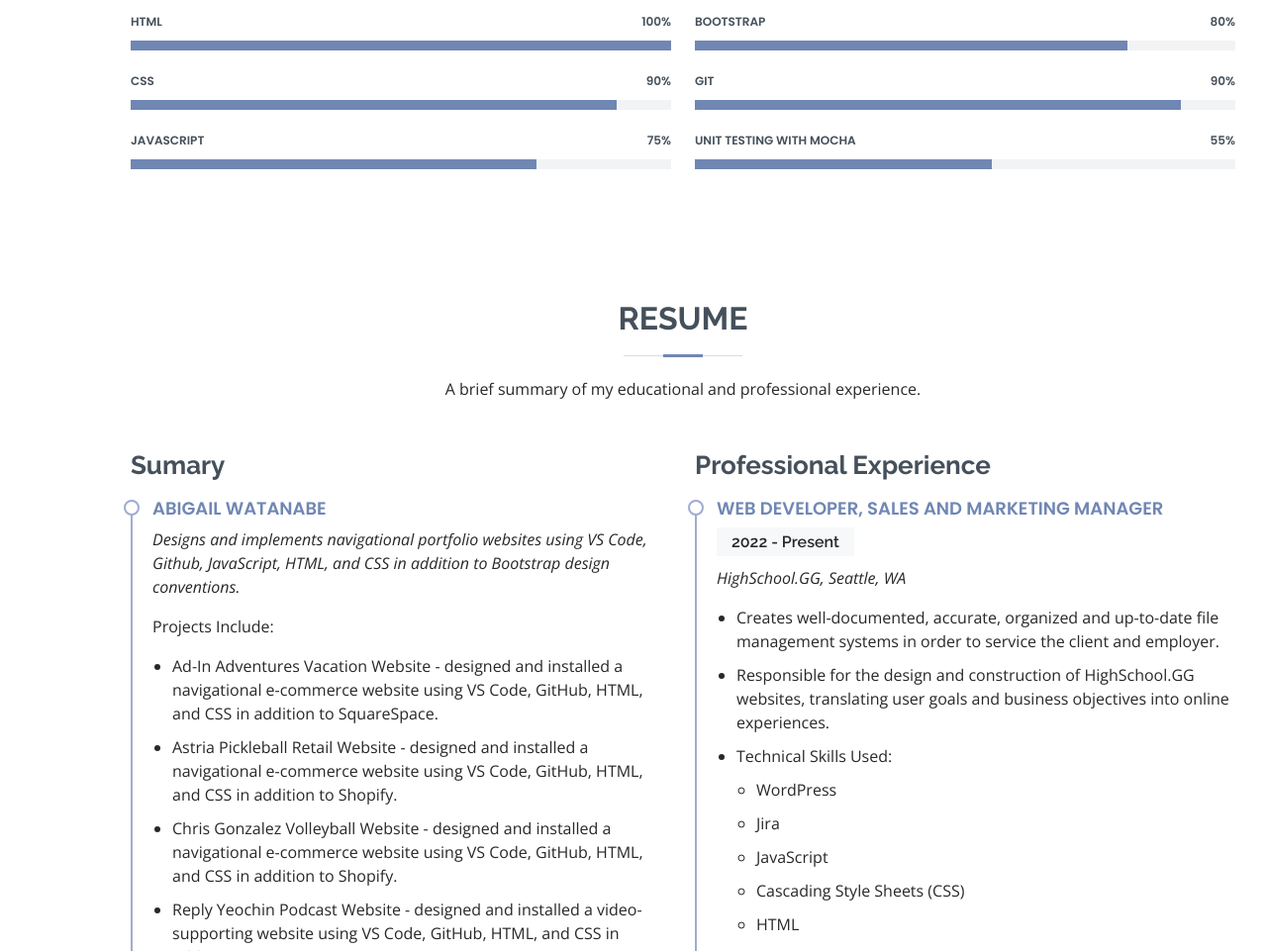
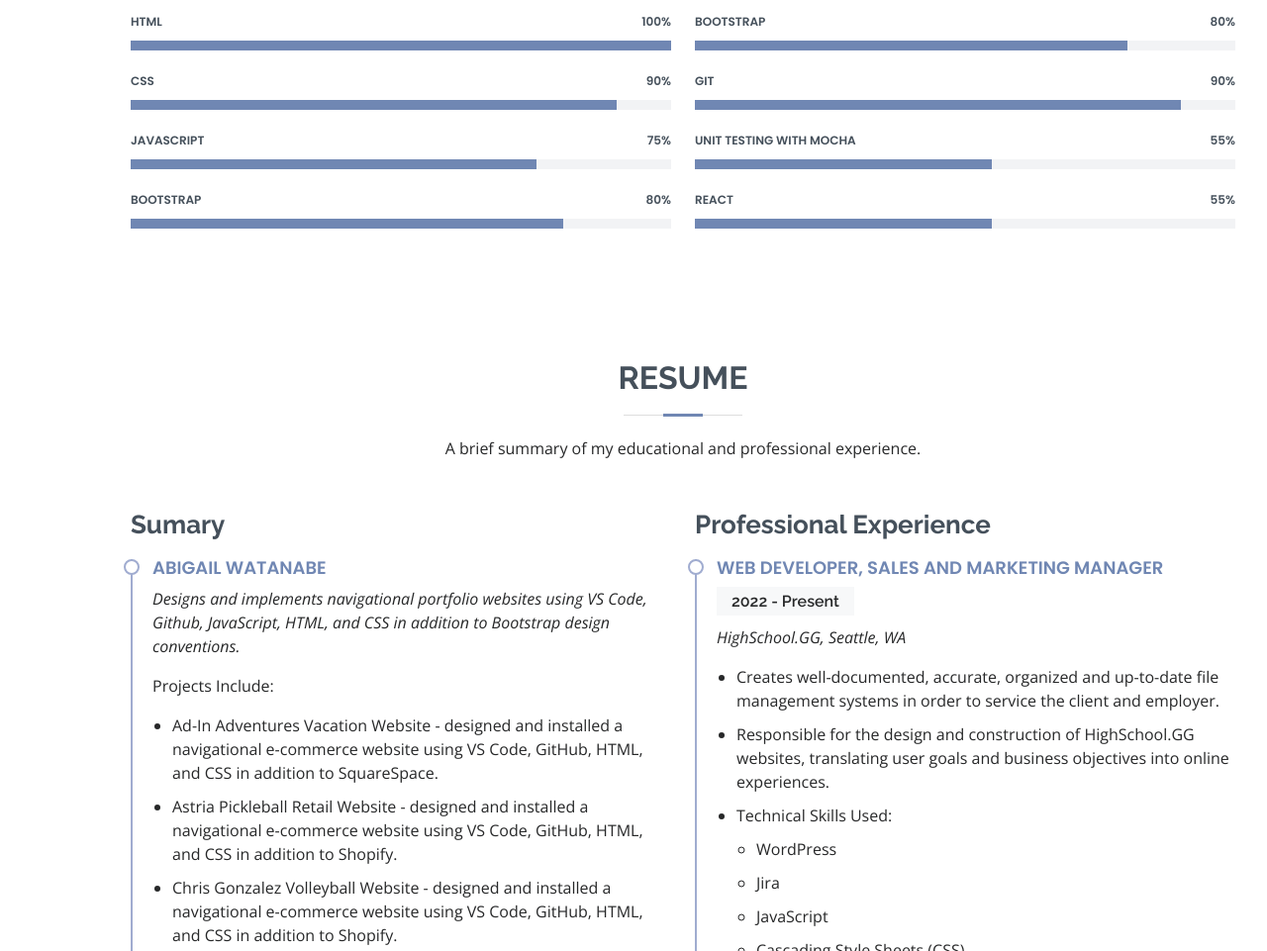
Before and after one commit to awatanabe98/portfolio-aw-2023, a plain HTML site: page index.html in a window 1280 px wide. Shown: the part 1737-2698 px from the top of the page at 99% size. Drawn offline with nearby package versions, Linux system fonts and the light colour scheme.

Commit message:
adds skills

```diff
--- a/index.html
+++ b/index.html
@@ -158,6 +158,13 @@
               </div>
             </div>
 
+            <div class="progress">
+              <span class="skill">Bootstrap <i class="val">80%</i></span>
+              <div class="progress-bar-wrap">
+                <div class="progress-bar" role="progressbar" aria-valuenow="80" aria-valuemin="0" aria-valuemax="100"></div>
+              </div>
+            </div>
+
           </div>
 
           <div class="col-lg-6">
@@ -178,6 +185,13 @@
 
             <div class="progress">
               <span class="skill">Unit Testing with Mocha <i class="val">55%</i></span>
+              <div class="progress-bar-wrap">
+                <div class="progress-bar" role="progressbar" aria-valuenow="55" aria-valuemin="0" aria-valuemax="100"></div>
+              </div>
+            </div>
+
+            <div class="progress">
+              <span class="skill">React<i class="val">55%</i></span>
               <div class="progress-bar-wrap">
                 <div class="progress-bar" role="progressbar" aria-valuenow="55" aria-valuemin="0" aria-valuemax="100"></div>
               </div>
```
